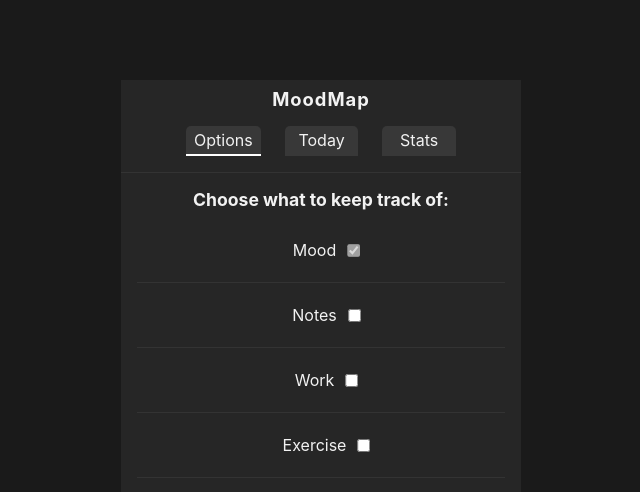
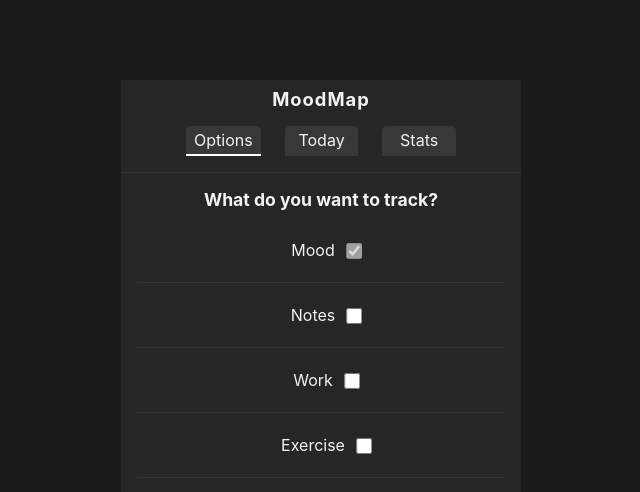
Before and after one commit to timsch3/MoodMap, a React (Create React App) app: page / in a window 1280 px wide. Shown: the top 492 px of the page, without its empty margins (319-959 px from the left). Built offline with nearby package versions, Linux system fonts and the light colour scheme.

Commit message:
some styling / text

```diff
--- a/src/components/Option.scss
+++ b/src/components/Option.scss
@@ -8,6 +8,8 @@
   padding-bottom: var(--y-padding);
   cursor: pointer;
   input[type="checkbox"] {
-    transform: translateX(var(--x-label-input));
+    width: 1rem;
+    height: 1rem;
+    transform: translate(var(--x-label-input), 1px);
   }
 }
--- a/src/pages/Options.jsx
+++ b/src/pages/Options.jsx
@@ -6,7 +6,7 @@ const Options = (props) => {
 
   return (
     <main>
-      <h2>Choose what to keep track of:</h2>
+      <h2>What do you want to track?</h2>
       <OptionForced name="Mood" />
       {options.map((el, i) => (
         <Option
--- a/src/pages/Today.jsx
+++ b/src/pages/Today.jsx
@@ -6,7 +6,7 @@ const Today = (props) => {
   return (
     <main>
       <p>{dateHandling.getCurrentDate()}</p> {/* get date in local format */}
-      <h2>What's up today?</h2>
+      <h2>How are you feeling today?</h2>
       <Task name="Mood" type="select" />
       {options.map((el, i) => {
         return el.active ? (
```
